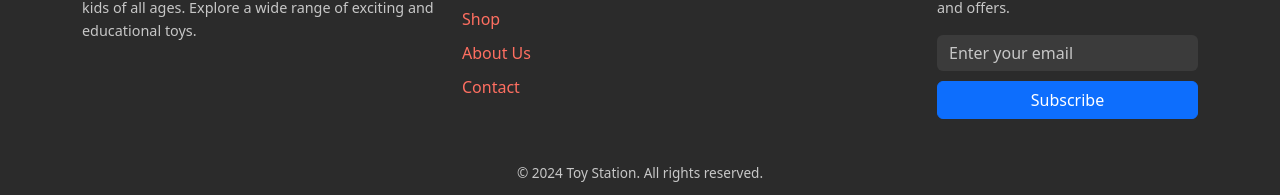
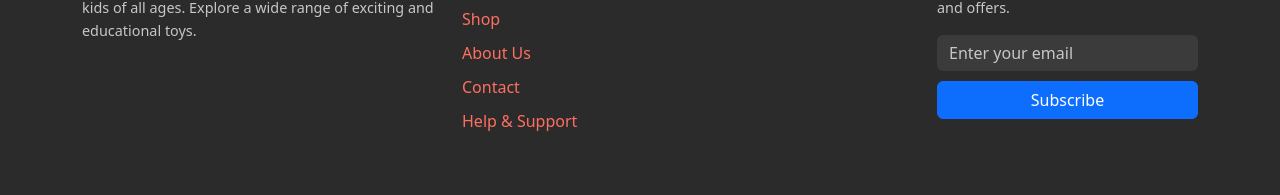
Before and after one commit to Vaish-shas24/Group-3_CSCE5430, a React (Create React App) app in the folder toy_station/client/: page /all-orders in a window 1280 px wide. Shown: the part 302-497 px from the top of the page. Built offline with nearby package versions, Linux system fonts and the light colour scheme; no server answers.

Commit message:
Update Footer.jsx

```diff
--- a/toy_station/client/src/components/Footer.jsx
+++ b/toy_station/client/src/components/Footer.jsx
@@ -20,6 +20,7 @@ export default function Footer() {
                   <li><a href="/products">Shop</a></li>
                   <li><a href="/about">About Us</a></li>
                   <li><a href="/contact">Contact</a></li>
+                  <li><a href="/help-support">Help & Support</a></li>
                 </ul>
               </Col>
 
```
